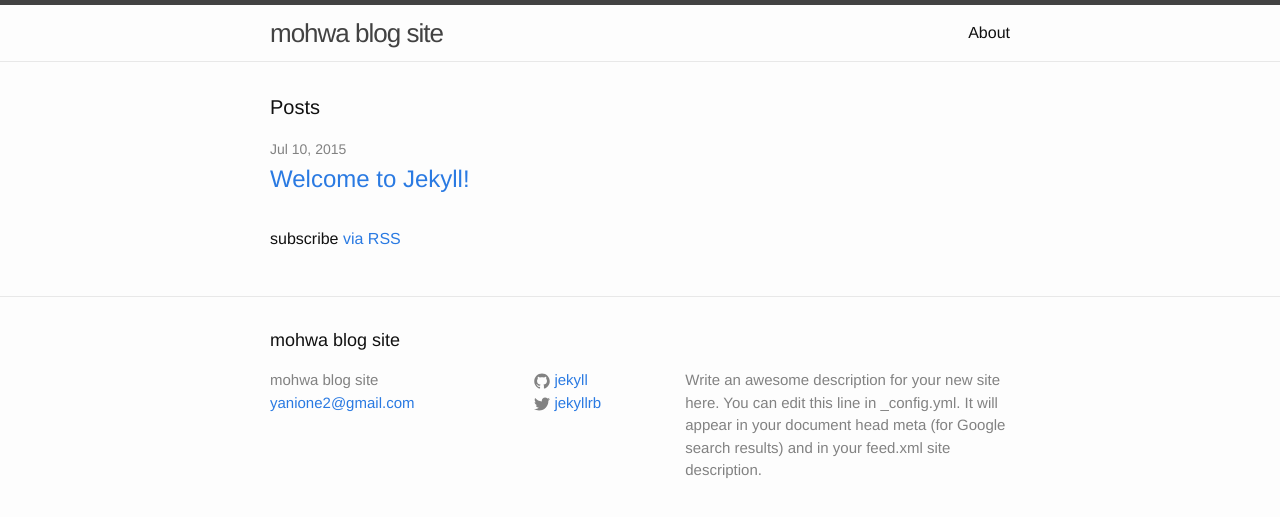
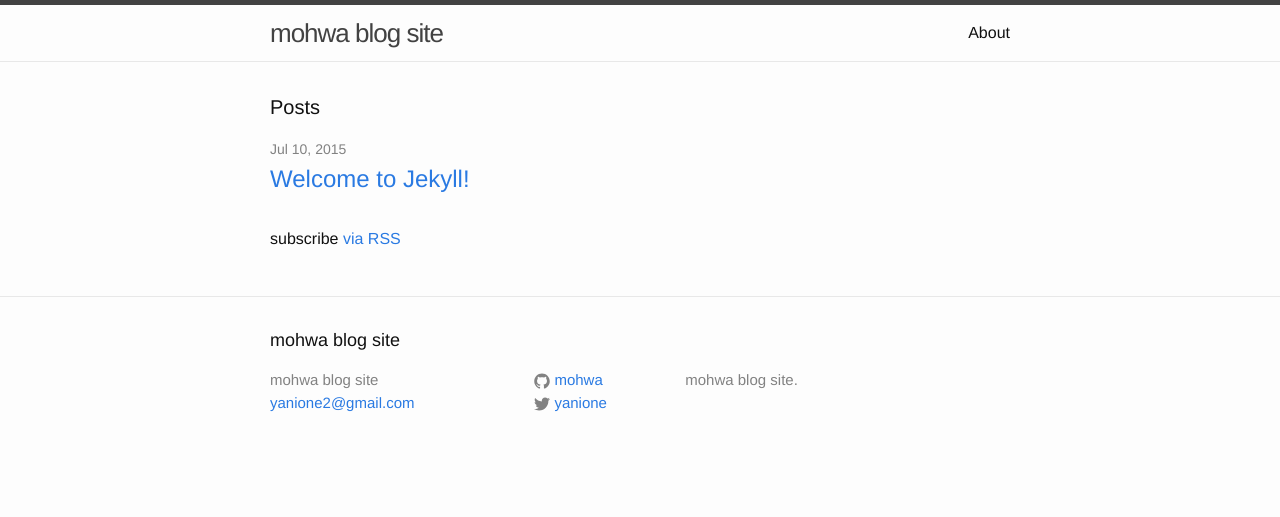
Before and after one commit to mohwa/blog, a Jekyll site: the page built from index.html, in a window 1280 px wide. Shown: the top 517 px of the page. Built offline with Jekyll 4.4.1, drawn with Linux system fonts in a browser that asks for light colours.

Commit message:
post blog content!!

```diff
--- a/_config.yml
+++ b/_config.yml
@@ -1,14 +1,12 @@
 # Site settings
 title: mohwa blog site
 email: yanione2@gmail.com
-description: > # this means to ignore newlines until "baseurl:"
-  Write an awesome description for your new site here. You can edit this
-  line in _config.yml. It will appear in your document head meta (for
-  Google search results) and in your feed.xml site description.
+description: mohwa blog site.
 baseurl: "/blog" # the subpath of your site, e.g. /blog/
+port: 4000
 url: "http://mohwa.github.io" # the base hostname & protocol for your site
-twitter_username: jekyllrb
-github_username:  jekyll
+twitter_username: yanione
+github_username: mohwa
 
 # Build settings
 markdown: kramdown
```
Also changed, not shown: 4 other files.
